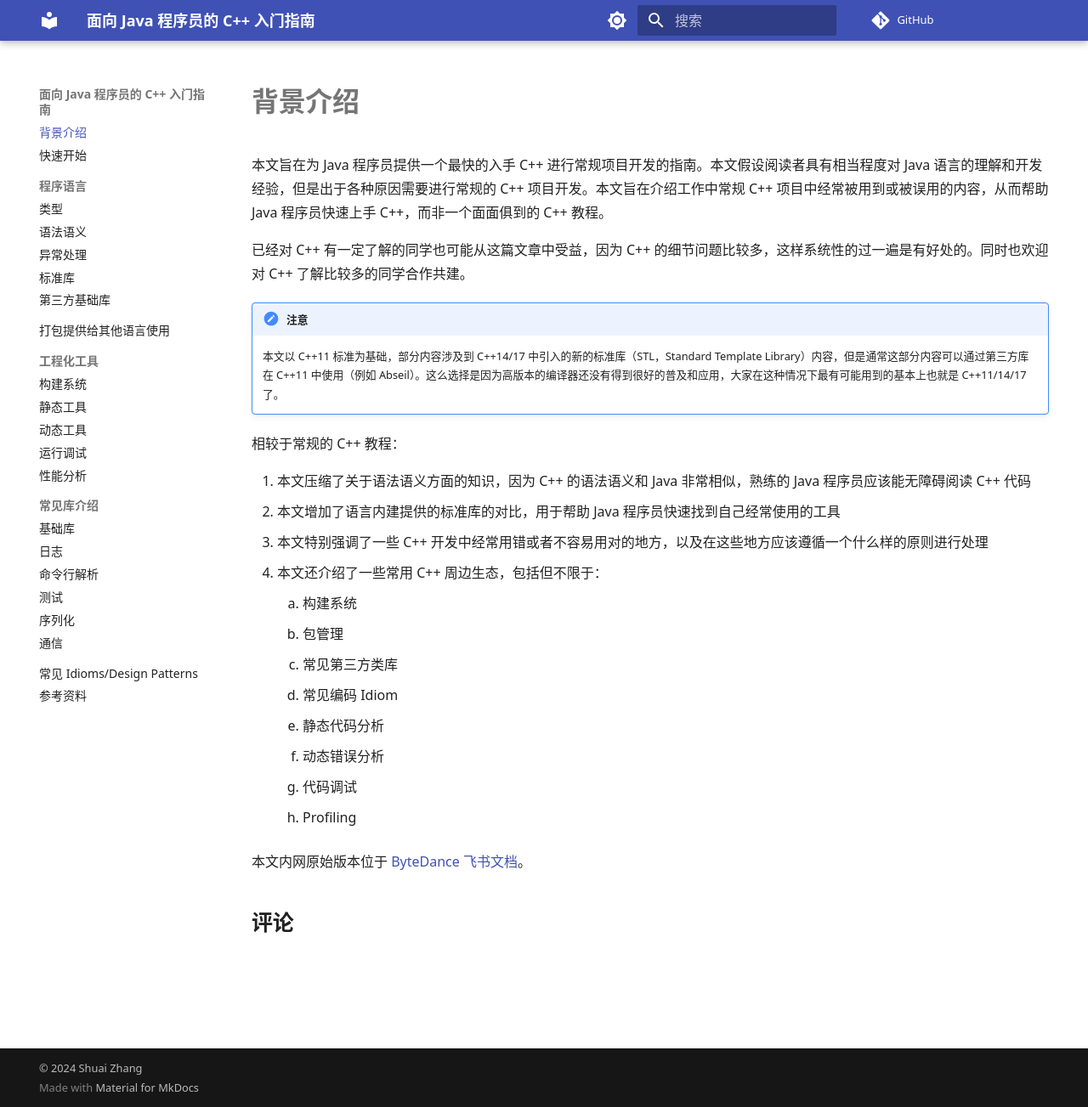
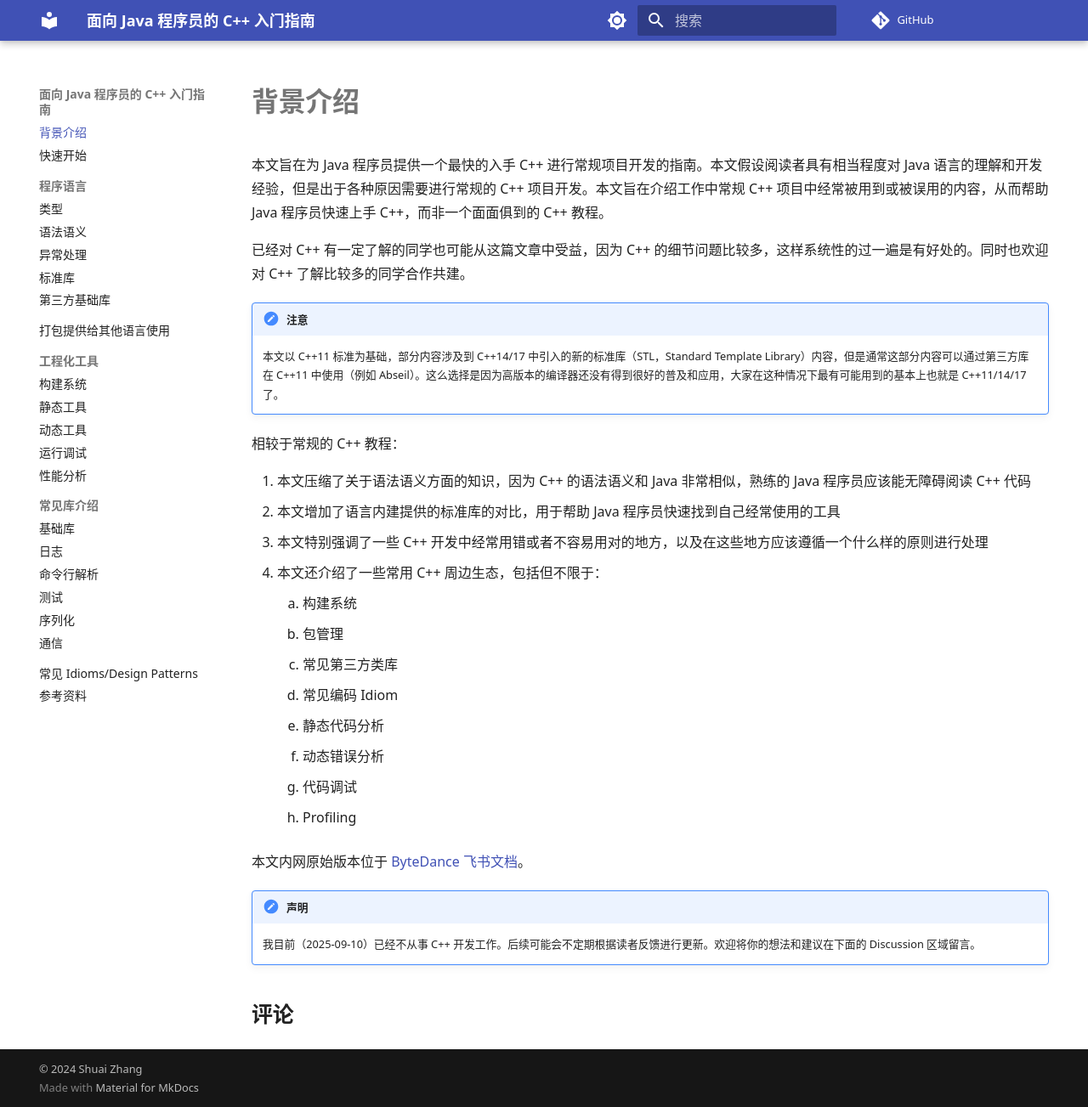
Before and after one commit to hcoona/cxx-for-java-developers, an MkDocs documentation site: the page built from docs/index.md, in a window 1280 px wide and 1303 px high. Shown: the whole window at 85% size. Built offline with MkDocs 1.6.1 and Material for MkDocs 9.7.7, drawn with Linux system fonts in a browser that asks for light colours; comment, search, counter and statistics services are not loaded.

Commit message:
docs(index): Add Future Plan

```diff
--- a/docs/index.md
+++ b/docs/index.md
@@ -30,3 +30,7 @@ SPDX-License-Identifier: CC-BY-NC-ND-4.0
     1. Profiling
 
 本文内网原始版本位于 [ByteDance 飞书文档](https://bytedance.feishu.cn/docs/doccn2VDrbXZnWjjGoqCeFpVlPc)。
+
+/// admonition | 声明
+我目前（2025-09-10）已经不从事 C++ 开发工作。后续可能会不定期根据读者反馈进行更新。欢迎将你的想法和建议在下面的 Discussion 区域留言。
+///
```
